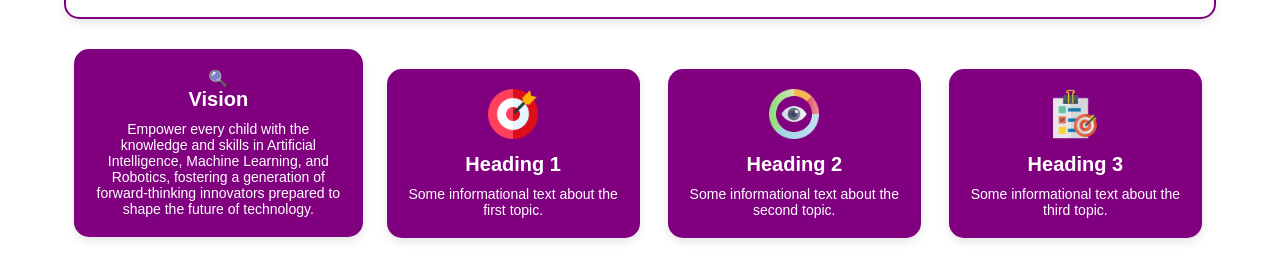
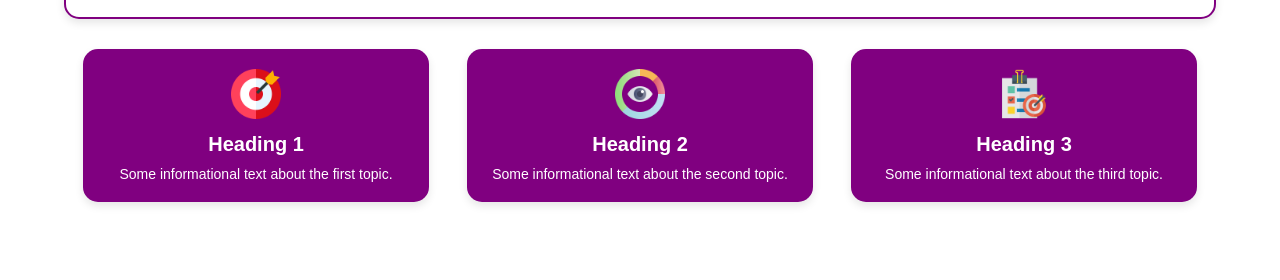
Before and after one commit to ahamedjishfaanms/Mechanical-Engineering, a plain HTML site: page index.html in a window 1280 px wide. Shown: the part 937-1217 px from the top of the page. After the commit the page ends 1169 px from the top, so only its background shows below. Drawn offline with Linux system fonts and the light colour scheme.

Commit message:
Update index.html

```diff
--- a/index.html
+++ b/index.html
@@ -33,12 +33,6 @@
         <img src="logo.png" alt="Project Image" class="custom-image">
     </div>
      <!-- New divs section -->
-    <div class="info-container">
-        <div class="info-box">
-            <div class="info-icon">🔍</div>
-            <h3>Vision</h3>
-            <p>Empower every child with the knowledge and skills in Artificial Intelligence, Machine Learning, and Robotics, fostering a generation of forward-thinking innovators prepared to shape the future of technology.</p>
-        </div>
         <div class="info-container">
         <div class="info-box">
             <img src="icon1.png" alt="Icon 1" class="info-image">
```
